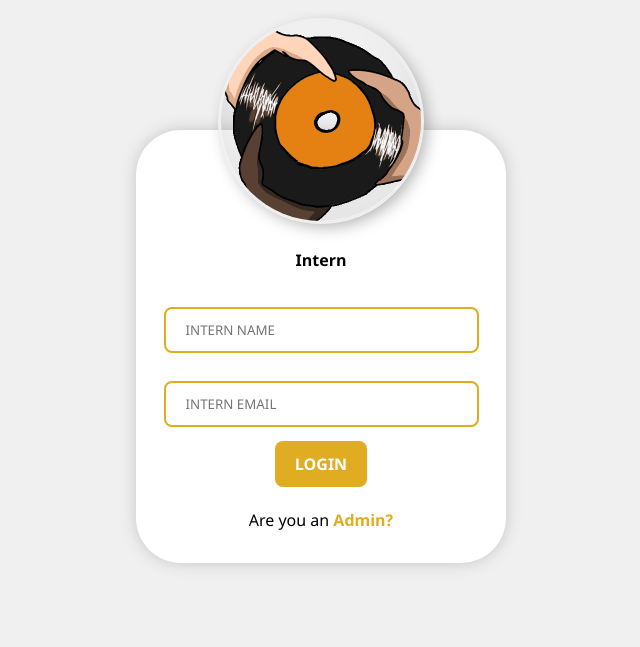
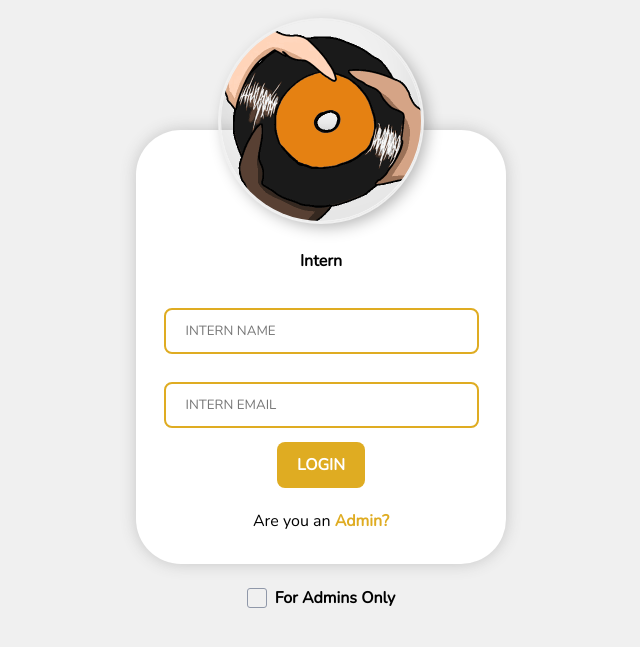
Before and after one commit to josh-boat365/JJED-Attendance-System-, a Flask app: page / in a window 1280 px wide. Shown: the top 647 px of the page, without its empty margins (319-959 px from the left). Run offline with Flask 3, Linux system fonts and the light colour scheme.

Commit message:
added checkbox to intern_login

```diff
--- a/static/css/style_login.css
+++ b/static/css/style_login.css
@@ -1,12 +1,14 @@
+@font-face {
+    font-family: nunito;
+    src: url('../fonts/nunito/Nunito-Regular.ttf');
+}
 *{
-    font-family: 'Segoe UI', Tahoma, Geneva, Verdana, sans-serif;
+    font-family: nunito;
 }
 
 body{
     margin-top: 0px;
-    background-color: rgb(240, 240, 240)
-
-    ;
+    background-color: rgb(240, 240, 240);
 }
 
 .container{
@@ -78,3 +80,80 @@ form a, center a{
 
   /* enoch is testing this */
   .error{color: red;}
+
+/* checkbox on login page  */
+ .checkbox_login .cbx {
+    margin: auto;
+    -webkit-user-select: none;
+    user-select: none;
+    cursor: pointer;
+  }
+  .checkbox_login .prompt{
+      font-weight: 700;
+  }
+ .checkbox_login .cbx span {
+    display: inline-block;
+    vertical-align: middle;
+    transform: translate3d(0, 0, 0);
+  }
+ .checkbox_login .cbx span:first-child {
+    position: relative;
+    width: 18px;
+    height: 18px;
+    border-radius: 3px;
+    transform: scale(1);
+    vertical-align: middle;
+    border: 1px solid #9098A9;
+    transition: all 0.2s ease;
+  }
+ .checkbox_login .cbx span:first-child svg {
+    position: absolute;
+    top: 3px;
+    left: 2px;
+    fill: none;
+    stroke: #FFFFFF;
+    stroke-width: 2;
+    stroke-linecap: round;
+    stroke-linejoin: round;
+    stroke-dasharray: 16px;
+    stroke-dashoffset: 16px;
+    transition: all 0.3s ease;
+    transition-delay: 0.1s;
+    transform: translate3d(0, 0, 0);
+  }
+.checkbox_login  .cbx span:first-child:before {
+    content: "";
+    width: 100%;
+    height: 100%;
+    background: rgb(223, 172, 34);
+    display: block;
+    transform: scale(0);
+    opacity: 1;
+    border-radius: 50%;
+  }
+.checkbox_login  .cbx span:last-child {
+    padding-left: 8px;
+  }
+.checkbox_login  .cbx:hover span:first-child {
+    border-color: #506EEC;
+  }
+
+.checkbox_login  .inp-cbx:checked + .cbx span:first-child {
+    background: rgb(223, 172, 34);
+    border-color: rgb(223, 172, 34);
+    animation: wave 0.4s ease;
+  }
+ .checkbox_login .inp-cbx:checked + .cbx span:first-child svg {
+    stroke-dashoffset: 0;
+  }
+.checkbox_login .inp-cbx:checked + .cbx span:first-child:before {
+    transform: scale(3.5);
+    opacity: 0;
+    transition: all 0.6s ease;
+  }
+
+  @keyframes wave {
+    50% {
+      transform: scale(0.9);
+    }
+  }
--- a/templates/intern_login.html
+++ b/templates/intern_login.html
@@ -25,6 +25,19 @@
           <span class="text"> Are you an <a href="/admin_login"> Admin? </a></span><br><br>
         </form>
         </center>
+        </div><br>
+
+      <center>
+        <div class="checkbox_login">
+          <form action="" method="POST">
+            <input class="inp-cbx" id="cbx" type="checkbox" style="display: none"/>
+             <label class="cbx" for="cbx">
+          <span>
+              <svg width="12px" height="10px" viewbox="0 0 12 10">
+              <polyline points="1.5 6 4.5 9 10.5 1"></polyline></svg>
+          </span><span class="prompt">For Admins Only</span></label>
+          </form>
         </div>
+      </center>
 </body>
 </html>
```
Also changed, not shown: jjed.db.
